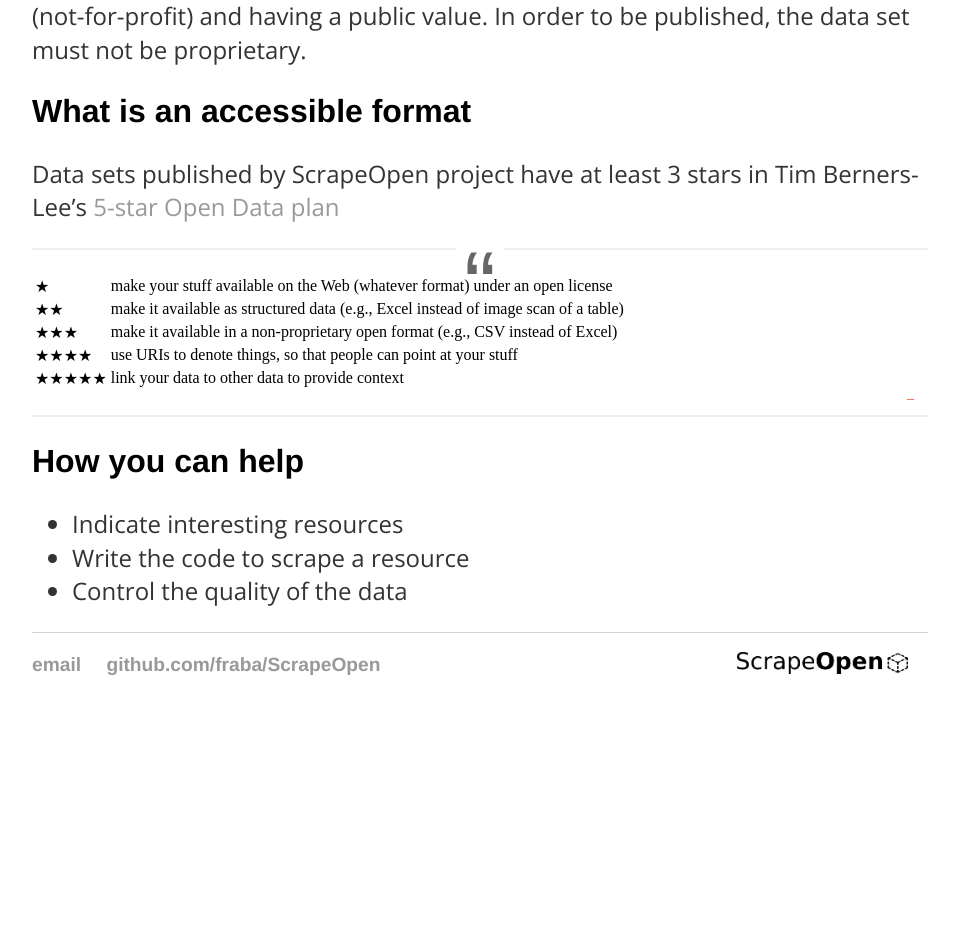
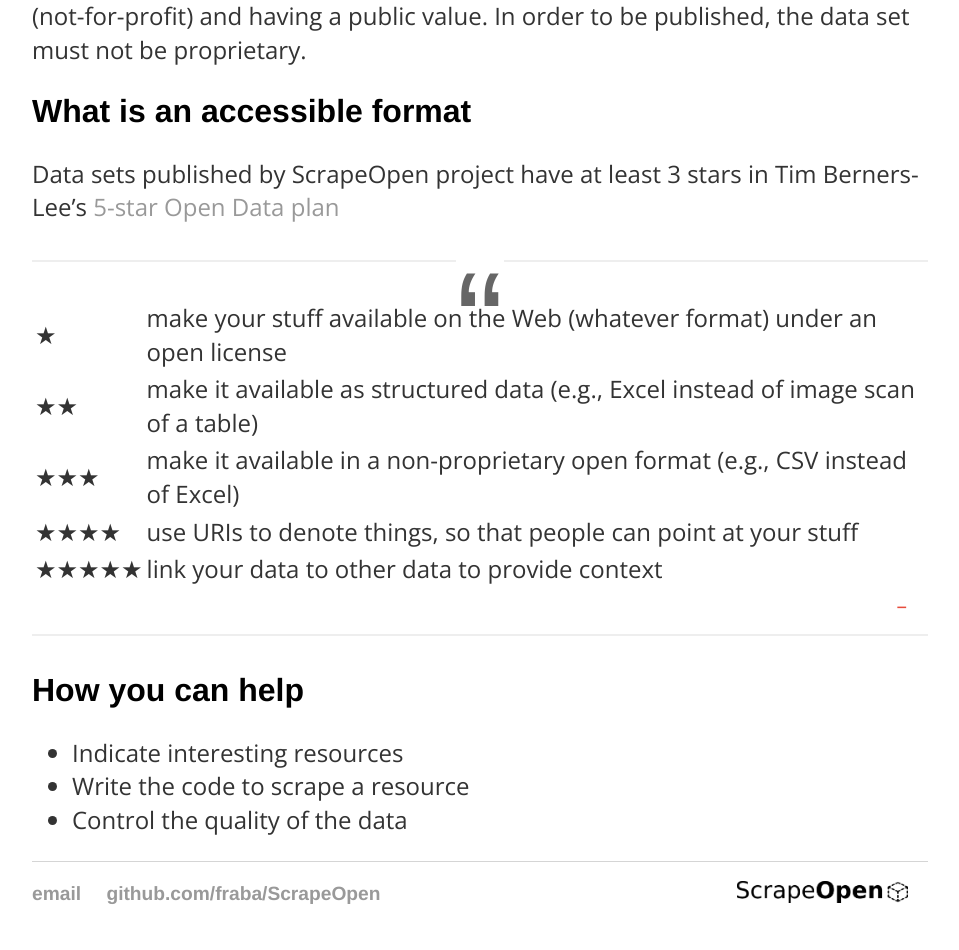
Before and after one commit to ScrapeOpen/ScrapeOpen, a Jekyll site: the page built from index.html, in a window 1280 px wide. Shown: the part 371-1321 px from the top of the page, without its empty margins (160-1119 px from the left). Built offline with Jekyll 4.4.1, drawn with Linux system fonts in a browser that asks for light colours; before the commit the page ends 1110 px from its top, so only the background shows below that.

Commit message:
Updated css

```diff
--- a/css/main.css
+++ b/css/main.css
@@ -34,7 +34,7 @@
 h3 {
     font-size: 1.8em;
 }
-p, ul {
+p, ul, blockquote {
     font-size: 1.5em;
     line-height: 1.4em;
     color: #333;
```
